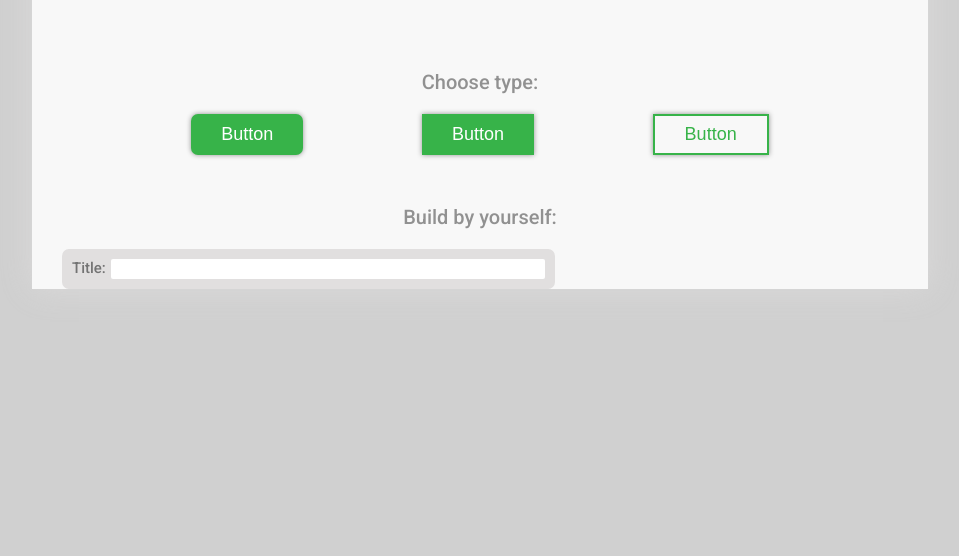
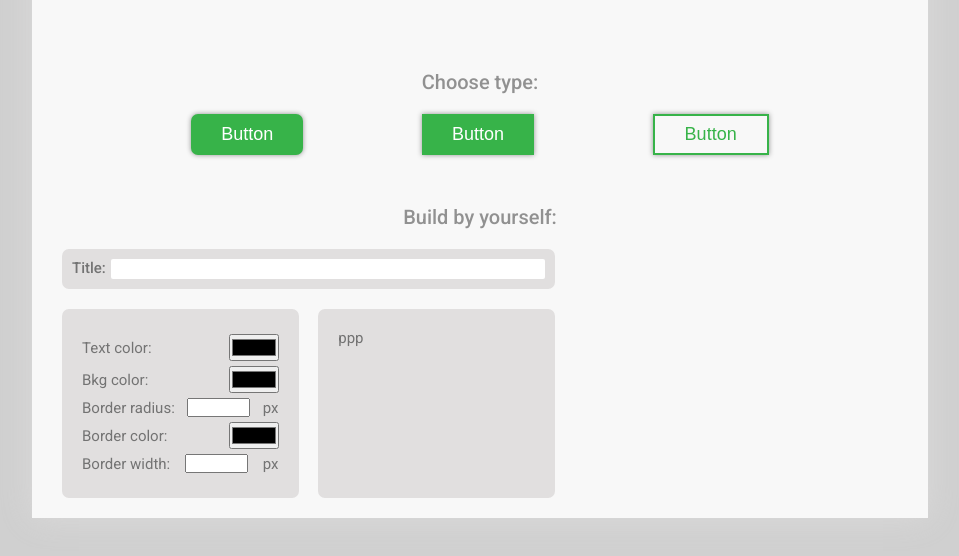
Before and after one commit to JohnyMielony07/buttonsBuilder, a website: page index.html in a window 1280 px wide. Shown: the part 142-698 px from the top of the page, without its empty margins (160-1119 px from the left). Drawn offline with Linux system fonts and the light colour scheme.

Commit message:
add and style controls

```diff
--- a/index.html
+++ b/index.html
@@ -1,5 +1,6 @@
 <!DOCTYPE html>
 <html lang="pl">
+
 <head>
     <meta charset="UTF-8">
     <meta name="viewport" content="width=device-width, initial-scale=1.0">
@@ -8,6 +9,7 @@
     <link rel="stylesheet" href="css/style.css">
     <title>Buttons Builder</title>
 </head>
+
 <body>
     <div class="wrapper">
         <h1 class="main-title">Buttons Builder</h1>
@@ -30,6 +32,34 @@
                         <p class="title">Title:</p>
                         <input class="input-title" type="text" name="title" id="title">
                     </div>
+                    <div class="control__button-container">
+                        <div class="control__button control__button--link">
+                            <div class="container-input container-input--text-color">
+                                <p class="input-text input-text--text-color">Text color:</p>
+                                <input type="color" name="text-color" id="text-color">
+                            </div>
+                            <div class="container-input container-input--bkg-color">
+                                <p class="input-text input-text--bkg-color">Bkg color:</p>
+                                <input type="color" name="bkg-color" id="bkg-color">
+                            </div>
+                            <div class="container-input container-input--border-radius">
+                                <p class="input-text input-text--border-radius">Border radius:</p>
+                                <input class="border-radius" type="number" name="border-radius" id="border-radius">
+                                <p class="input-text input-text--border-radius">px</p>
+                            </div>
+                            <div class="container-input container-input--border-color">
+                                <p class="input-text input-text--border-color">Border color:</p>
+                                <input type="color" name="border-color" id="border-color">
+                            </div>
+                            <div class="container-input container-input--border-width">
+                                <p class="input-text input-text--border-width">Border width:</p>
+                                <input class="border-width" type="number" name="border-width" id="border-width">
+                                <p class="input-text input-text--border-width">px</p>
+                            </div>
+                        </div>
+                        <div class="control__button control__button--hover">ppp</div>
+                    </div>
+
                 </div>
 
             </div>
@@ -38,4 +68,5 @@
     </div>
 
 </body>
+
 </html>
--- a/sass/_builder.scss
+++ b/sass/_builder.scss
@@ -2,6 +2,8 @@
     width: 55%;
     margin-left: 3rem;
     padding-top: 2rem;
+    color: $color-dark-1;
+    font-size: 1.5rem;
 }
 
 .control__title {
@@ -12,8 +14,6 @@
 }
 
 .title {
-    color: $color-dark-1;
-    font-size: 1.5rem;
     font-weight: 500;
     display: inline;
 }
@@ -26,3 +26,33 @@
     padding-left: .5rem;
     width: 100%;
 }
+
+.control__button {
+    margin: 2rem 0;
+    padding: 2rem;
+    background-color: $color-primary-1;
+    border-radius: .7rem;
+    width: 48%;
+    box-sizing: border-box;
+}
+
+.control__button-container {
+    display: flex;
+    justify-content: space-between;
+}
+
+// .control__button--link {
+
+// }
+
+.container-input {
+    display: flex;
+    justify-content: space-between;
+    align-items: center;
+    margin: .5rem 0;
+}
+
+.border-radius,
+.border-width {
+    width: 30%;
+}
```
Also changed, not shown: css/style.css. Lines whose indentation alone changed are shown as unchanged.
